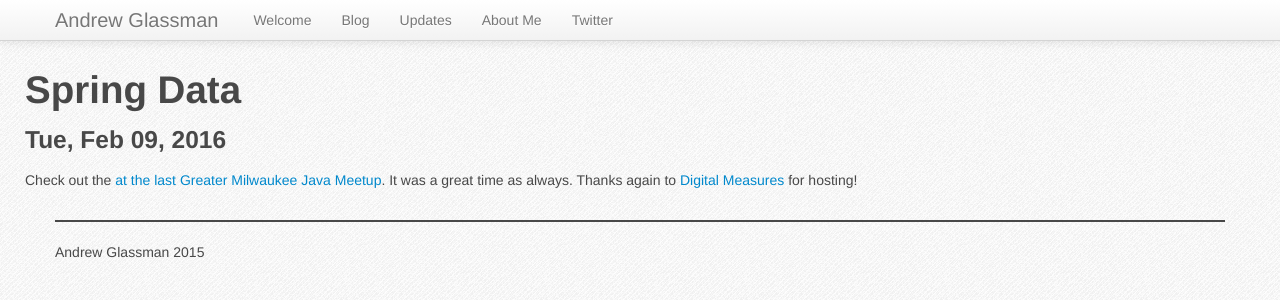
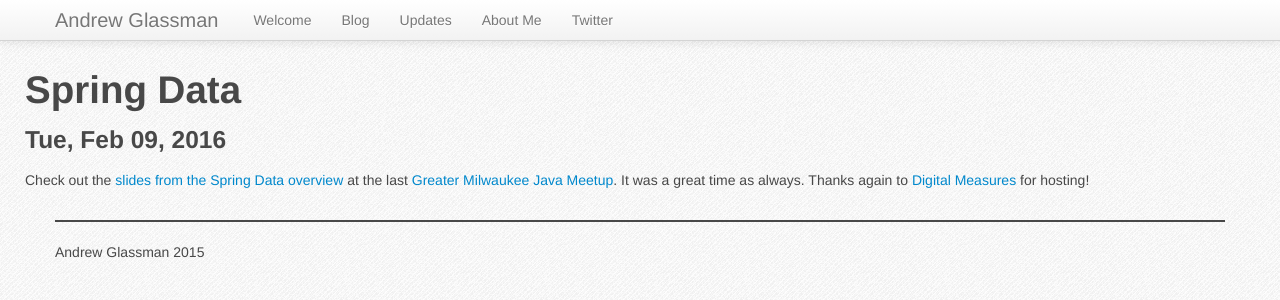
Before and after one commit to aglassman/aglassman.github.io, a Jekyll site: the page built from _posts/2016-2-9-GreaterMilwaukeeJavaMeetup.html, in a window 1280 px wide. Shown: the top 300 px of the page. Built offline with Jekyll 4.4.1, drawn with Linux system fonts in a browser that asks for light colours.

Commit message:
Update 2016-2-9-GreaterMilwaukeeJavaMeetup.html
Ok GitHub, stop trying to "help" me with your html auto-complete.

```diff
--- a/_posts/2016-2-9-GreaterMilwaukeeJavaMeetup.html
+++ b/_posts/2016-2-9-GreaterMilwaukeeJavaMeetup.html
@@ -2,5 +2,5 @@
 layout: post
 title: Spring Data
 ---
-<p>Check out the <a href="https://docs.google.com/presentation/d/1RL0Mf1w2xQUngO1rj8qlzl52lh_mdrGSkOTu3FYeS8U/edit?usp=sharing"slides from the Spring Data overview</a> at the last <a href="http://www.meetup.com/Greater-Milwaukee-Java-Meetup/">Greater Milwaukee Java Meetup</a>.
+<p>Check out the <a href="https://docs.google.com/presentation/d/1RL0Mf1w2xQUngO1rj8qlzl52lh_mdrGSkOTu3FYeS8U/edit?usp=sharing">slides from the Spring Data overview</a> at the last <a href="http://www.meetup.com/Greater-Milwaukee-Java-Meetup/">Greater Milwaukee Java Meetup</a>.
 It was a great time as always.  Thanks again to <a href="https://twitter.com/digitalmeasures">Digital Measures</a> for hosting!</p>
```
